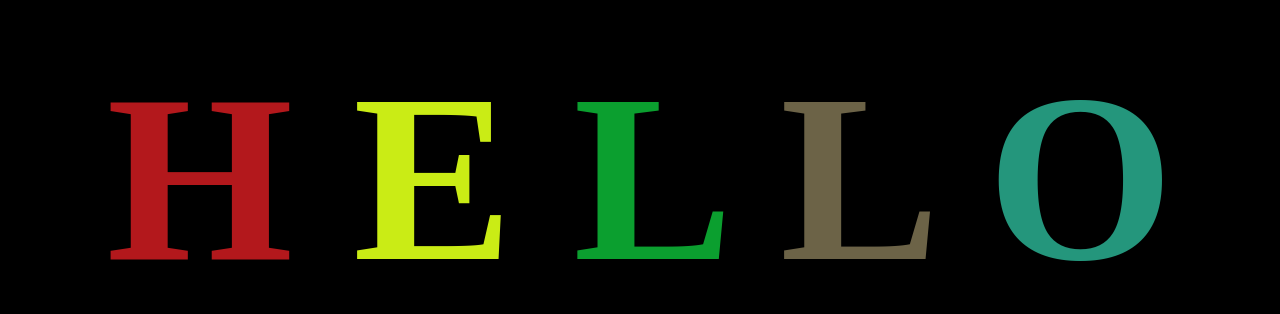
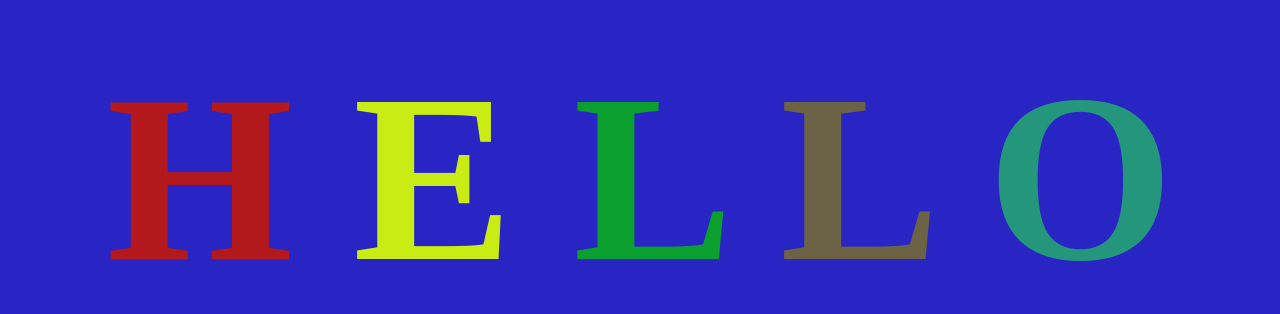
Before and after one commit to dangolanil/AnimatedGitDemo, a plain HTML site: page index.html in a window 1280 px wide. Shown: the part 230-544 px from the top of the page. Drawn offline with Linux system fonts and the light colour scheme.

Commit message:
change bg color

```diff
--- a/app.css
+++ b/app.css
@@ -3,7 +3,7 @@ body{
     justify-content: center;
     align-items: center;
     height: 100vh;
-    background-color: black;
+    background-color: rgb(40, 37, 196);
 }
 
 h1{
```
